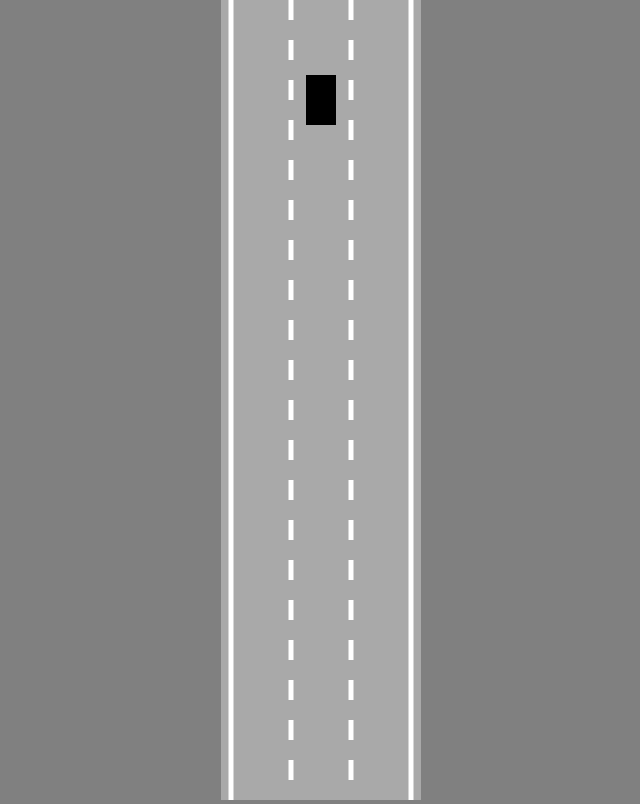
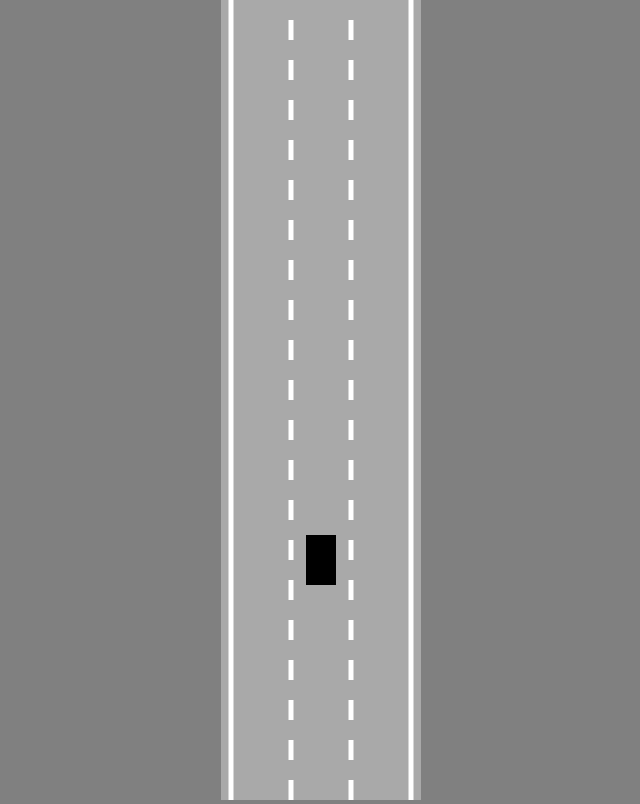
Before and after one commit to Krutik-Patel/self-driving-car-neural-network, a plain HTML site: page index.html in a window 1280 px wide. Shown: the whole page, without its empty margins (319-959 px from the left). Drawn offline with Linux system fonts and the light colour scheme.

Commit message:
camera view added

```diff
--- a/car.js
+++ b/car.js
@@ -17,8 +17,10 @@ class Car {
 
     update() {
         this.#move();
-        // since the update function is very large, we can make a private function in the class, specifically for the move controls
-
+        // since the update function is very
+        //large, we can make a private function
+        // in the class, specifically for
+        // the move controls
 
 
     }
--- a/index.html
+++ b/index.html
@@ -11,6 +11,7 @@
 
 <body>
     <canvas id="self-driving-car"></canvas>
+    <script src="./sensors.js"></script>
     <script src="./utils.js"></script>
     <script src="./road.js"></script>
     <script src="./controls.js"></script>
--- a/main.js
+++ b/main.js
@@ -14,9 +14,13 @@ function animate() {
     // get the benefit of resizing the canvas
     // automatically
 
-
+    ctx.save();
+    ctx.translate(0, -car.y + canvas.height * 0.7);
     road.draw(ctx);
     car.draw(ctx);
+    ctx.restore();
+    // if you put restore before the road and
+    // car draw, then the camera will not move
     requestAnimationFrame(animate);
 }
 
--- a/road.js
+++ b/road.js
@@ -1,7 +1,5 @@
 class Road {
-    constructor(x, width, laneCount = 3
-
-    ) {
+    constructor(x, width, laneCount = 3) {
         this.x = x;
         this.width = width;
         this.laneCount = laneCount;
@@ -16,32 +14,48 @@ class Road {
         // show up on the canvas
 
         this.right = this.x + this.width / 2;
+
+        const topLeft = { x: this.left, y: this.top };
+        const topRight = { x: this.right, y: this.top };
+        const bottomLeft = { x: this.left, y: this.bottom };
+        const bottomRight = { x: this.right, y: this.bottom }
+        this.borders = [
+            [topLeft, bottomLeft],
+            [topRight, bottomRight]
+        ];
+        // the main reason to make them as
+        // an array is that if you wnat to
+        // add curves, then it will be
+        // easier to implement
     }
 
     getLaneCenter(laneIndex) {
         const laneWidth = this.width / this.laneCount;
-        console.log(laneWidth);
-        return (this.left + laneWidth / 2 + laneWidth * laneIndex);
+        return (this.left + laneWidth / 2 + laneWidth * Math.min(laneIndex, this.laneCount - 1));
     }
 
     draw(ctx) {
         ctx.lineWidth = 5;
         ctx.strokeStyle = "white";
 
-        for (let i = 0; i <= this.laneCount; i++) {
+
+        for (let i = 1; i < this.laneCount; i++) {
             const x = lerp(this.left, this.right, i / this.laneCount);
 
-            if ((i != 0) && (i != this.laneCount)) {
-                ctx.setLineDash([20, 20]);
-            }
-            else {
-                ctx.setLineDash([]);
-            }
+            ctx.setLineDash([20, 20]);
+
             ctx.beginPath();
             ctx.moveTo(x, this.top);
             ctx.lineTo(x, this.bottom);
             ctx.stroke();
         }
+        ctx.setLineDash([]);
+        this.borders.forEach(border => {
+            ctx.beginPath();
+            ctx.moveTo(border[0].x, border[0].y);
+            ctx.lineTo(border[1].x, border[1].y);
+            ctx.stroke();
+        });
 
     }
 }
```
Also changed, not shown: sensors.js (added).
